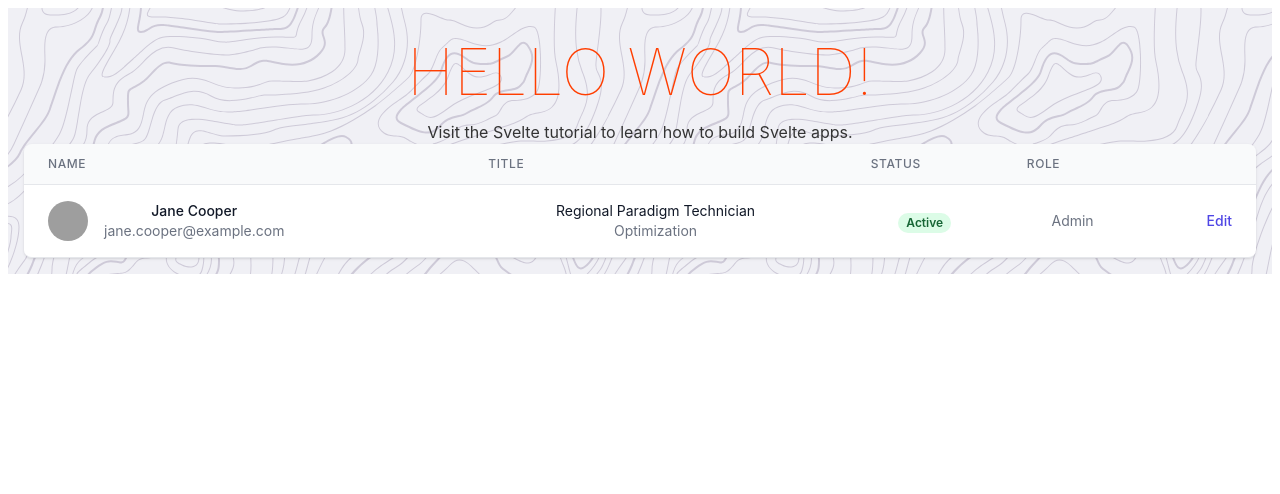
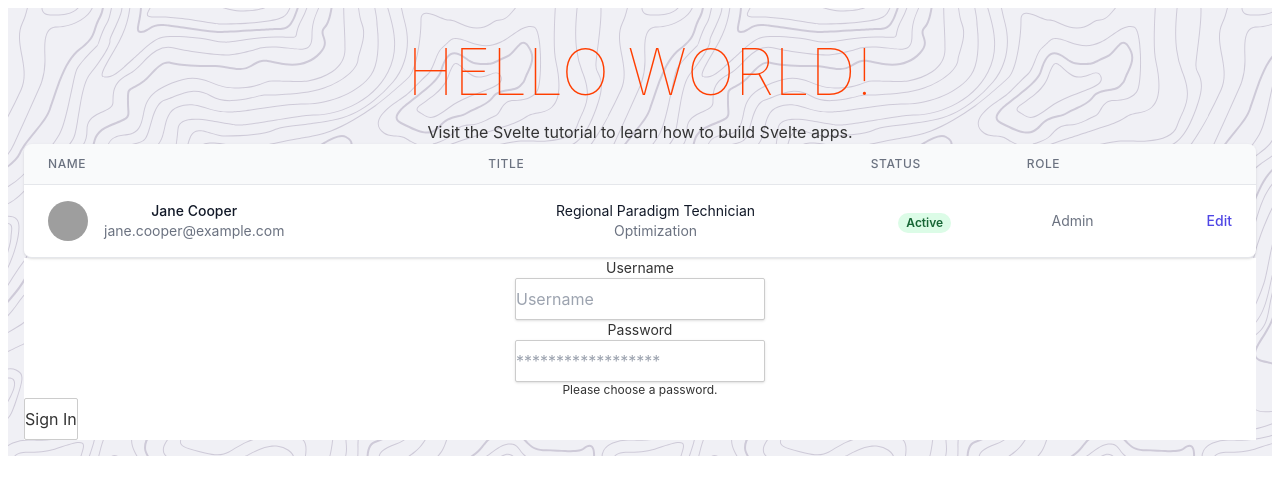
Before and after one commit to halp106/math-halp, a Svelte app: page / in a window 1280 px wide. Shown: the top 494 px of the page. Built offline with nearby package versions, Linux system fonts and the light colour scheme; grey boxes are pictures that could not be loaded.

Commit message:
Login Component added

```diff
--- a/package.json
+++ b/package.json
@@ -23,9 +23,10 @@
     "rollup-plugin-svelte": "^7.0.0",
     "rollup-plugin-terser": "^7.0.0",
     "svelte": "^3.44.2",
-    "tailwindcss": "^3.0.0"
+    "tailwindcss": "^3.0.1"
   },
   "dependencies": {
+    "@tailwindcss/ui": "^0.7.2",
     "sirv-cli": "^1.0.0"
   }
 }
--- a/public/index.html
+++ b/public/index.html
@@ -16,5 +16,6 @@
 </head>
 
 <body>
+
 </body>
 </html>
--- a/src/App.svelte
+++ b/src/App.svelte
@@ -1,5 +1,6 @@
 <script>
 	import Table from "./Table.svelte";
+	import Login from "./Login.svelte"
 
 	export let name;
 
@@ -19,6 +20,8 @@
 	<p>Visit the <a href="https://svelte.dev/tutorial">Svelte tutorial</a> to learn how to build Svelte apps.</p>
 
 	<Table bind:props={tableProperties}/>
+	<Login/>
+
 </main>
 
 <style>
--- /dev/null
+++ b/src/Login.svelte
@@ -0,0 +1,33 @@
+<div class="bg-white shadow-md rounded px-8 pt-6 pb-8 mb-4 flex flex-col">
+  <div class="mb-4">
+    <label class="block text-grey-darker text-sm font-bold mb-2" for="username">
+      Username
+    </label>
+    <input
+      class="shadow appearance-none border rounded w-full py-2 px-3 text-grey-darker"
+      id="username"
+      type="text"
+      placeholder="Username"
+    />
+  </div>
+  <div class="mb-6">
+    <label class="block text-grey-darker text-sm font-bold mb-2" for="password">
+      Password
+    </label>
+    <input
+      class="shadow appearance-none border border-red rounded w-full py-2 px-3 text-grey-darker mb-3"
+      id="password"
+      type="password"
+      placeholder="******************"
+    />
+    <p class="text-red text-xs italic">Please choose a password.</p>
+  </div>
+  <div class="flex items-center justify-between">
+    <button
+      class="bg-blue hover:bg-blue-dark text-white font-bold py-2 px-4 rounded"
+      type="button"
+    >
+      Sign In
+    </button>
+  </div>
+</div>
--- a/tailwind.config.js
+++ b/tailwind.config.js
@@ -6,6 +6,7 @@
     removeDeprecatedGapUtilities: true,
   },
   plugins: [
+    require('@tailwindcss/ui')
   ],
   purge: {
     content: [
```
Also changed, not shown: 1 other file (tests, documents, lock files or other folders).
